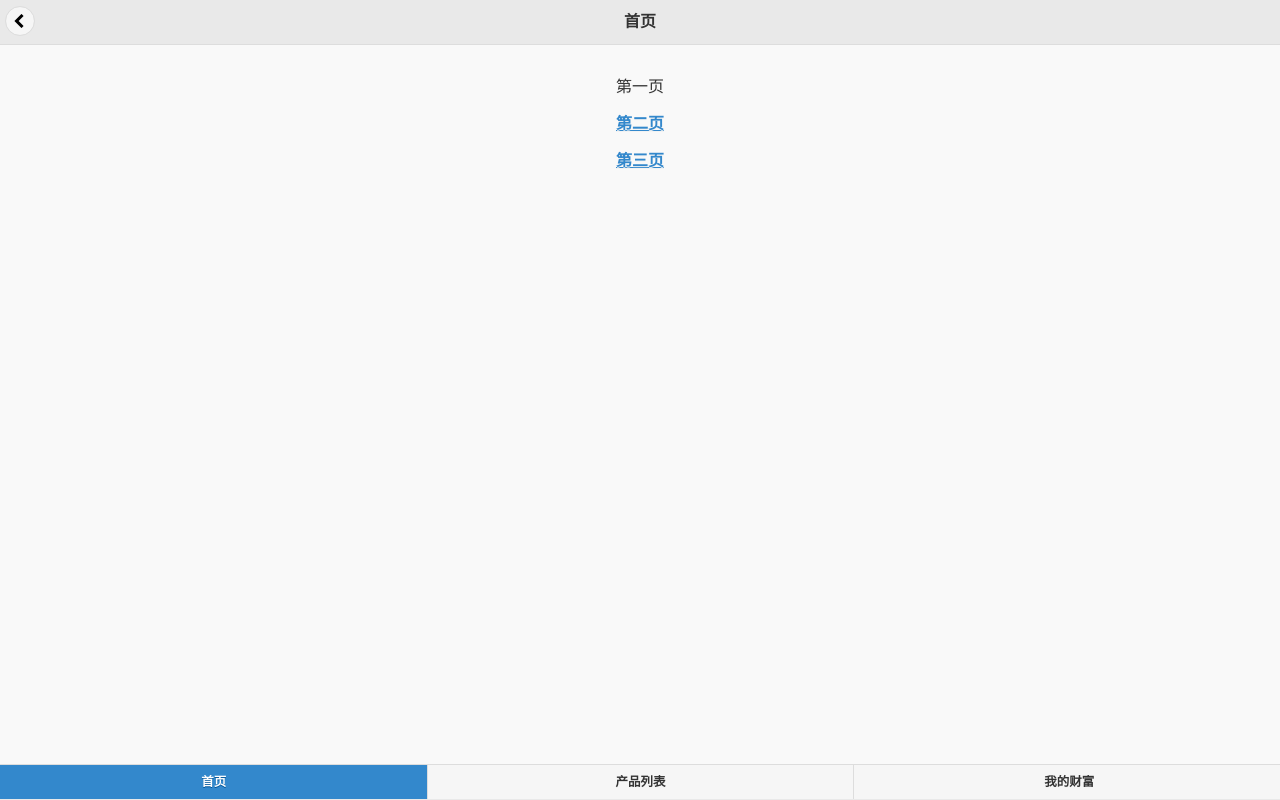
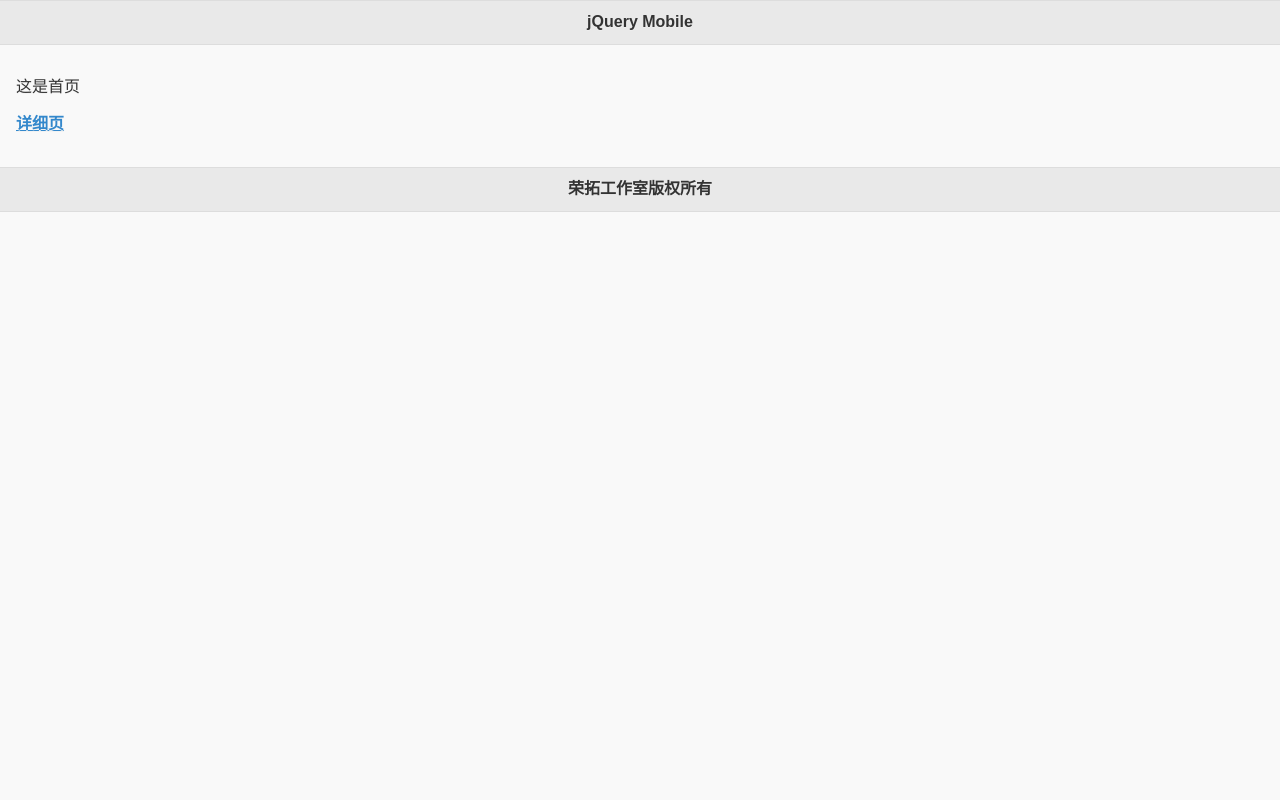
Before and after one commit to elephantosw/pg, a plain HTML site: page www/index.html in a window 1280 px wide. Drawn offline with Linux system fonts and the light colour scheme.

Commit message:
make simple

```diff
--- a/www/index.html
+++ b/www/index.html
@@ -11,91 +11,26 @@
    <script src="Js/jquery.mobile-1.4.5.min.js"
           type="text/javascript"></script>
 
-	 <script>
-	 $(function() {
-    $( "[data-role='navbar']" ).navbar();
-    $( "[data-role='header'], [data-role='footer']" ).toolbar();
-});
-// Update the contents of the toolbars
-$( document ).on( "pagecontainerchange", function() {
-    // Each of the four pages in this demo has a data-title attribute
-    // which value is equal to the text of the nav button
-    // For example, on first page: <div data-role="page" data-title="Info">
-    var current = $( ".ui-page-active" ).jqmData( "title" );
-    // Change the heading
-    $( "[data-role='header'] h1" ).text( current );
-    // Remove active class from nav buttons
-    $( "[data-role='navbar'] a.ui-btn-active" ).removeClass( "ui-btn-active" );
-    // Add active class to current nav button
-    $( "[data-role='navbar'] a" ).each(function() {
-        if ( $( this ).text() === current ) {
-            $( this ).addClass( "ui-btn-active" );
-        }
-    });
-});
-	</script>
+
 </head>
 <body>
-<div data-role="header" data-position="fixed" data-theme="a" role="banner" class="ui-header ui-bar-a ui-header-fixed slidedown">
-		<a href="index.html" data-rel="back" class="ui-btn-left ui-alt-icon ui-nodisc-icon ui-btn ui-icon-carat-l ui-btn-icon-notext ui-corner-all" data-role="button" role="button"></a>
-    <h1 class="ui-title" role="heading" aria-level="1" style="overflow:visible">Fixed external header</h1>
-</div> <!-- /external head -->
-
-
-<section id="page1" data-role="page" data-title="首页">
+<section id="page1" data-role="page">
+  <header data-role="header"><h1>jQuery Mobile</h1></header>
   <div data-role="content" class="content">
-     <p style="text-align:center">第一页</p>
-     <p style="text-align:center"><a href="#page2" >第二页</a></p>
-	 <p style="text-align:center"><a href="#page3" >第三页</a></p>
+     <p>这是首页</p>
+     <p><a href="#page2">详细页</a></p>
   </div>
+  <footer data-role="footer"><h1>荣拓工作室版权所有</h1></footer>
 </section>
 
-<section id="page2" data-role="page" data-title="产品列表">
+<section id="page2" data-role="page">
+  <header data-role="header"><h1>jQuery Mobile</h1></header>
   <div data-role="content" class="content">
-     <p style="text-align:center"><a href="#page1" >第一页</a></p>
-     <p style="text-align:center">第二页</p>
-	 <p style="text-align:center"><a href="#page3" >第三页</a></p>
+     <p>这是详细页</p>
+     <p><a href="#page1">返回首页</a></p>
   </div>
-						<h1>产品......</h1>
-						<h1>产品......</h1>
-						<h1>产品......</h1>
-						<h1>产品......</h1>
-						<h1>产品......</h1>
-						<h1>产品......</h1>
-						<h1>产品......</h1>
-						<h1>产品......</h1>
-						<h1>产品......</h1>
-						<h1>产品......</h1>
-						<h1>产品......</h1>
-						<h1>产品......</h1>
-						<h1>产品......</h1>
-<!-- 	<div data-role="navbar" >
-			<ul>
-					<li><a href="#page1" class="ui-btn-active">One</a></li>
-					<li><a href="#page2"  class="ui-state-persist">Two</a></li>
-					<li><a href="#page3">Three</a></li>
-			</ul>
-	</div><!-- /navbar --> -->
-
+  <footer data-role="footer"><h1>荣拓工作室版权所有</h1></footer>
 </section>
-
-<section id="page3" data-role="page" data-title="我的财富">
-  <div data-role="content" class="content">
-     <p style="text-align:center"><a href="#page1" >第一页</a></p>
-     <p style="text-align:center"><a href="#page2" >第二页</a></p>
-	 <p style="text-align:center">第三页</p>
-  </div>
-</section>
-
-<div data-role="footer"  data-theme="a" role="contentinfo" class="ui-footer ui-bar-a ui-footer-fixed slideup">
-		<div data-role="navbar" class="ui-navbar" role="navigation">
-			<ul class="ui-grid-b">
-				<li class="ui-block-a"><a href="index.html" data-prefetch="true" data-transition="fade" class="ui-btn">首页</a></li>
-				<li class="ui-block-b"><a href="index.html#page2" data-prefetch="true" data-transition="fade"  class="ui-btn">产品列表</a></li>
-				<li class="ui-block-c"><a href="index.html#page3" data-prefetch="true" data-transition="fade" class="ui-btn">我的财富</a></li>
-			</ul>
-		</div><!-- /navbar -->
-</div><!-- /external footer -->
 
 
 </body>
```
